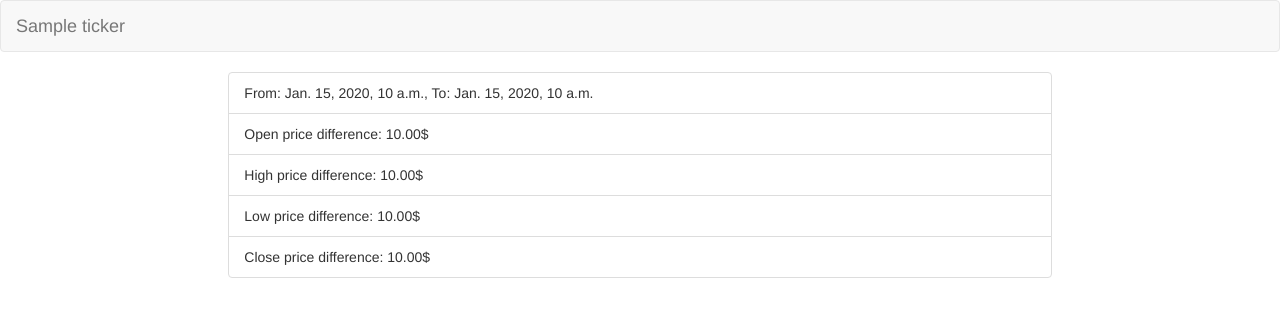
After one commit to forshev/tochka_test, a Django app: template src/mainapp/templates/mainapp/delta.html in a window 1280 px wide. The commit adds this page. Shown: the top 317 px of the page. Run offline with Django 3.2, Linux system fonts and the light colour scheme; the template is opened without the code that fills it: most values are stand-ins (such as "Sample title", 1, 10 or a date in 2020); some libraries are stand-ins or nearby versions.

Commit message:
facepalm.jpg

```diff
--- a/src/api/urls.py
+++ b/src/api/urls.py
@@ -10,4 +10,5 @@ urlpatterns = [
     url(r'^(?P<ticker>[-\w]+)/insider$', views.api_ticker_insiders, name="api_ticker_insiders"),
     url(r'^(?P<ticker>[-\w]+)/insider/(?P<insider>[-\w]+)/$', views.api_insider_trades, name="api_insider_trades"),
     url(r'^(?P<ticker>[-\w]+)/analytics$', views.api_ticker_analytics, name="api_ticker_analytics"),
+    url(r'^(?P<ticker>[-\w]+)/delta$', views.api_ticker_delta, name="api_ticker_delta"),
 ]
--- a/src/mainapp/templates/mainapp/analytics.html
+++ b/src/mainapp/templates/mainapp/analytics.html
@@ -4,7 +4,7 @@
 <head>
   <link rel="stylesheet" href="https://maxcdn.bootstrapcdn.com/bootstrap/3.0.0/css/bootstrap.min.css">
   <meta charset="utf-8">
-  <title>Prices</title>
+  <title>Analytics</title>
 </head>
 
 <body>
--- /dev/null
+++ b/src/mainapp/templates/mainapp/delta.html
@@ -0,0 +1,39 @@
+<!DOCTYPE HTML>
+<html>
+
+<head>
+  <link rel="stylesheet" href="https://maxcdn.bootstrapcdn.com/bootstrap/3.0.0/css/bootstrap.min.css">
+  <meta charset="utf-8">
+  <title>Delta</title>
+</head>
+
+<body>
+  {% if not delta.error %}
+  <nav class="navbar navbar-default">
+        <div class="container-fluid">
+            <div class="navbar-header">
+                <a class="navbar-brand" href="{% url 'index' %}">{{ delta.ticker }}</a>
+            </div>
+        </div>
+  </nav>
+  <div class="col-md-8 col-md-offset-2">
+    <ul class="list-group">
+        <li class="list-group-item">From: {{ delta.date_from }}, To: {{ delta.date_to }}</li>
+        <li class="list-group-item">Open price difference: {{ delta.diff_open|floatformat:2 }}$</li>
+        <li class="list-group-item">High price difference: {{ delta.diff_high|floatformat:2 }}$</li>
+        <li class="list-group-item">Low price difference: {{ delta.diff_low|floatformat:2 }}$</li>
+        <li class="list-group-item">Close price difference: {{ delta.diff_close|floatformat:2 }}$</li>
+    </ul>
+  </div>
+  {% else %}
+    <nav class="navbar navbar-default">
+      <div class="container-fluid">
+          <div class="navbar-header">
+              <a class="navbar-brand" href="/">{{ delta.error }}</a>
+          </div>
+      </div>
+    </nav>
+  {% endif %}
+</body>
+
+</html>
--- a/src/mainapp/templates/mainapp/prices.html
+++ b/src/mainapp/templates/mainapp/prices.html
@@ -17,6 +17,7 @@
             <p class="navbar-text">{{ prices.0.ticker.security_name }}</p>
             <a class="navbar-text" href="{% url 'ticker_insiders' prices.0.ticker.symbol %}">Insider Trades</a>
             <a class="navbar-text" href="{% url 'ticker_analytics' prices.0.ticker.symbol %}">Analytics</a>
+            <a class="navbar-text" href="{% url 'ticker_delta' prices.0.ticker.symbol %}">Delta</a>
         </div>
   </nav>
   <div class="col-md-8 col-md-offset-2">
--- a/src/mainapp/urls.py
+++ b/src/mainapp/urls.py
@@ -10,4 +10,5 @@ urlpatterns = [
     url(r'^(?P<ticker>[-\w]+)/insider$', views.ticker_insiders, name="ticker_insiders"),
     url(r'^(?P<ticker>[-\w]+)/insider/(?P<insider>[-\w]+)/$', views.insider_trades, name="insider_trades"),
     url(r'^(?P<ticker>[-\w]+)/analytics$', views.ticker_analytics, name="ticker_analytics"),
+    url(r'^(?P<ticker>[-\w]+)/delta$', views.ticker_delta, name="ticker_delta"),
 ]
```
Also changed, not shown: src/api/views.py (+9 -0 lines), src/mainapp/helper.py (+79 -0 lines), src/mainapp/views.py (+8 -0 lines).
